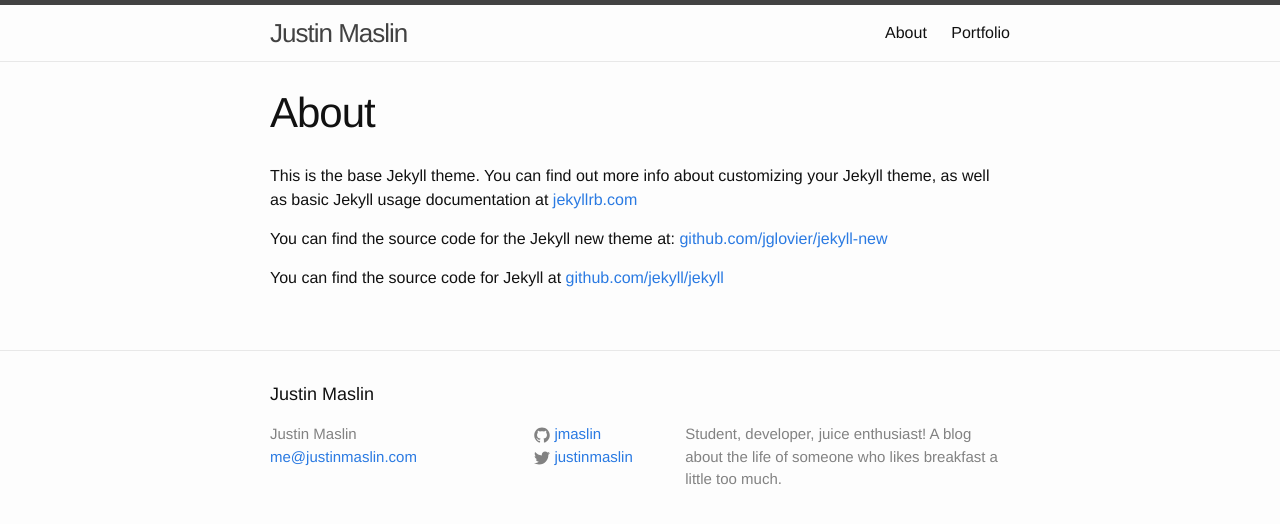
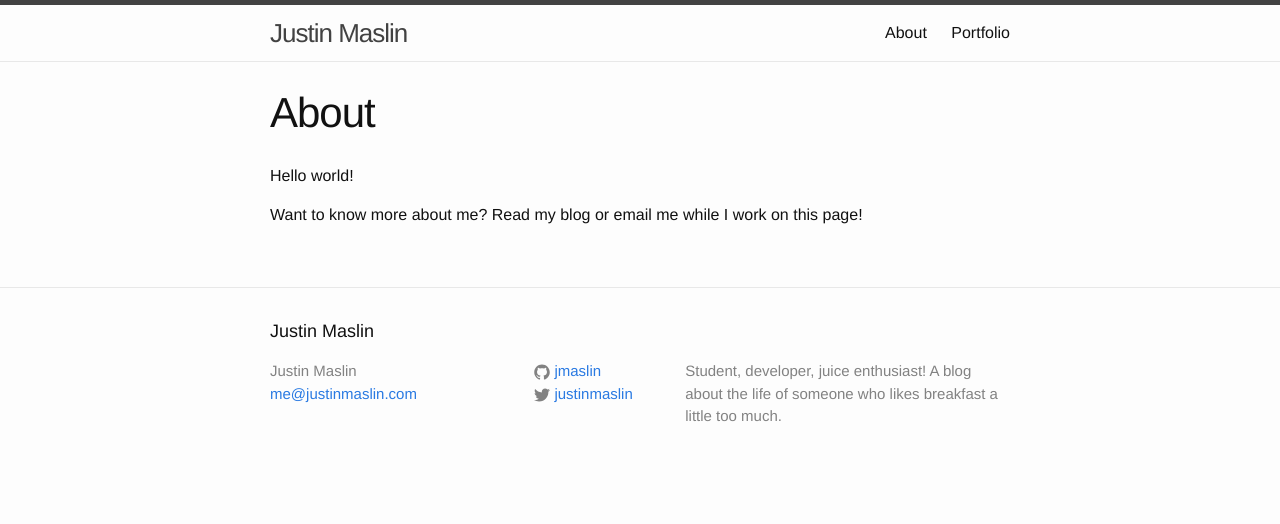
Before and after one commit to jmaslin/jmaslin.github.io, a Jekyll site: the page built from about.md, in a window 1280 px wide. Shown: the top 524 px of the page. Built offline with Jekyll 4.4.1, drawn with Linux system fonts in a browser that asks for light colours.

Commit message:
About time I committed this

```diff
--- a/about.md
+++ b/about.md
@@ -4,8 +4,6 @@ title: About
 permalink: /about/
 ---
 
-This is the base Jekyll theme. You can find out more info about customizing your Jekyll theme, as well as basic Jekyll usage documentation at [jekyllrb.com](http://jekyllrb.com/)
+Hello world!
 
-You can find the source code for the Jekyll new theme at: [github.com/jglovier/jekyll-new](https://github.com/jglovier/jekyll-new)
-
-You can find the source code for Jekyll at [github.com/jekyll/jekyll](https://github.com/jekyll/jekyll)
+Want to know more about me? Read my blog or email me while I work on this page!
```
